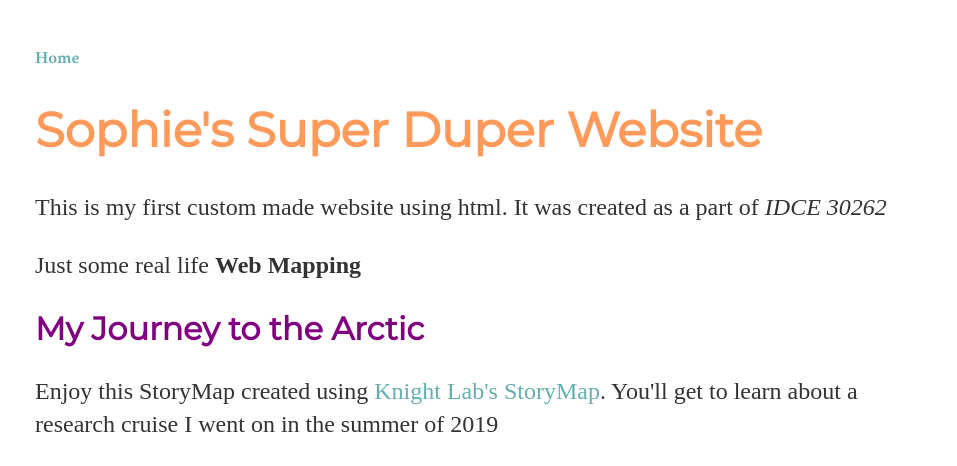
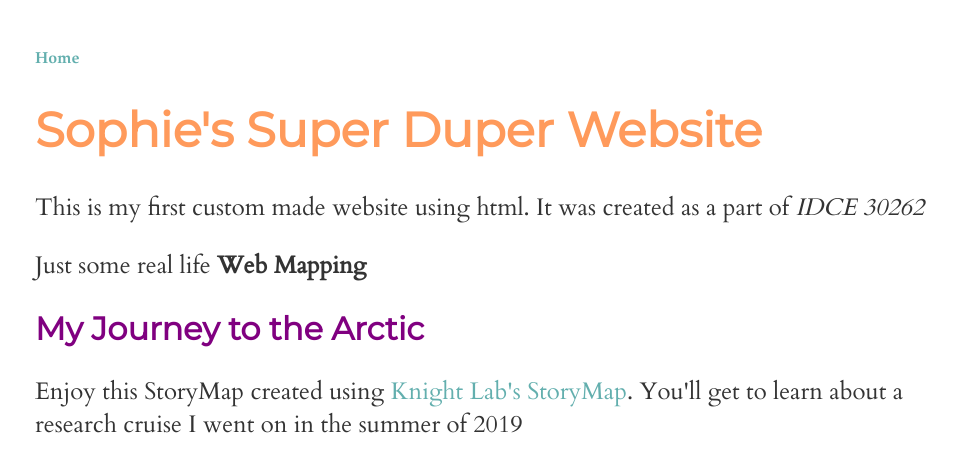
Before and after one commit to sophspilio/sophspilio.github.io, a Jekyll site: the page built from index.html, in a window 1280 px wide. Shown: the top 466 px of the page, without its empty margins (157-1114 px from the left). Built offline with Jekyll 4.4.1, drawn with Linux system fonts in a browser that asks for light colours; some web fonts are replaced; grey boxes are pictures that could not be loaded.

Commit message:
Update default.html

```diff
--- a/_layouts/default.html
+++ b/_layouts/default.html
@@ -5,12 +5,12 @@
 			<!-- link to main stylesheet -->
 			<link rel="stylesheet" type="text/css" href="/css/main.css">
 			<link rel="stylesheet" href="https://fonts.googleapis.com/css?family=Montserrat">
-			<link rel="stylesheet" href="https://fonts.googleapis.com/css?family=Carto">
+			<link rel="stylesheet" href="https://fonts.googleapis.com/css?family=Cardo">
 		</head>
 		<body>
 			<link rel="stylesheet" type="text/css" href="/css/main.css">
 			<link rel="stylesheet" href="https://fonts.googleapis.com/css?family=Montserrat">
-			<link rel="stylesheet" href="https://fonts.googleapis.com/css?family=Carto">
+			<link rel="stylesheet" href="https://fonts.googleapis.com/css?family=Cardo">
 			<nav>
 	    		<ul>
 	        		<li><a href="/">Home</a></li>
```
